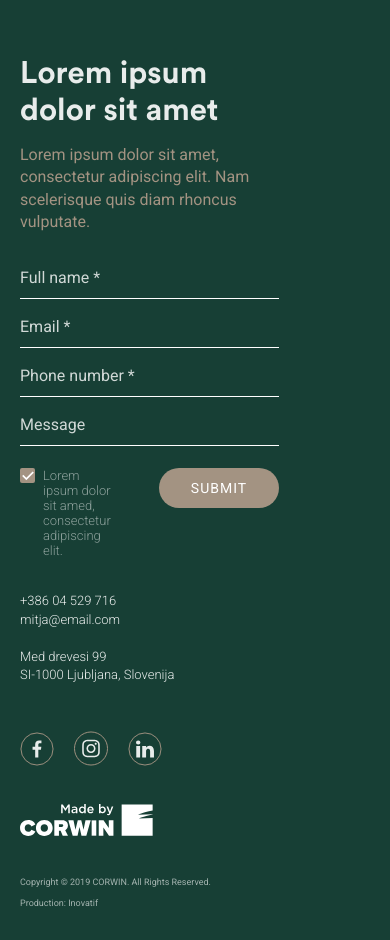
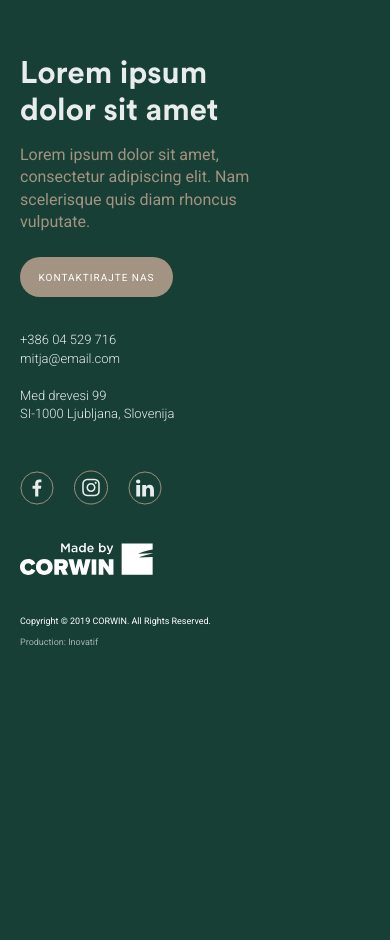
Before and after one commit to mitjapotocin/kvartet-task, a PHP site: page /index.html in a window 390 px wide. Shown: the part 1975-2915 px from the top of the page. After the commit the page ends 2620 px from the top, so only its background shows below. Run offline with PHP 8.4, Linux system fonts and the light colour scheme.

Commit message:
Added contact us button to footer, changed footer layout

```diff
--- a/css/style.css
+++ b/css/style.css
@@ -449,28 +449,51 @@ footer {
 }
 .copyrights-credit {
   overflow: hidden;
+}
+.copyrights-credit-base {
   opacity: 0.6;
 }
-.copyrights-credit p {
+.copyrights-credit-base p {
   color: #fff;
   font-size: 14px;
 }
 @media only screen and (max-width:767px) {
-  .copyrights-credit p {
+  .copyrights-credit-base p {
     font-size: 9px;
   }
 }
 .copyrights {
+  opacity: 0.6;
   float: left;
+}
+.copyrights p {
+  color: #fff;
+  font-size: 14px;
+}
+@media only screen and (max-width:767px) {
+  .copyrights p {
+    font-size: 9px;
+  }
 }
 @media only screen and (max-width:767px) {
   .copyrights {
     float: none;
     margin-bottom: 8px;
+    opacity: 1;
   }
 }
 .credit {
+  opacity: 0.6;
   float: right;
+}
+.credit p {
+  color: #fff;
+  font-size: 14px;
+}
+@media only screen and (max-width:767px) {
+  .credit p {
+    font-size: 9px;
+  }
 }
 @media only screen and (max-width:767px) {
   .credit {
@@ -521,7 +544,7 @@ footer {
 }
 @media only screen and (max-width:959px) {
   .info-contact {
-    grid-template-columns: 33% 47% 1fr;
+    grid-template-columns: 30% 47% 1fr;
   }
 }
 @media only screen and (max-width:767px) {
@@ -646,15 +669,29 @@ fieldset {
       -ms-transform: translate(-50%, -50%);
           transform: translate(-50%, -50%);
 }
-.form-button {
-  border-radius: 25px;
-  width: 160px;
-  height: 50px;
+.rounded-button-base {
   color: #fff;
   background: #a39382;
   border: none;
   letter-spacing: 1px;
+  text-transform: uppercase;
+}
+.rounded-button-base:focus {
+  outline: auto 3px #a39382;
+}
+.form-button {
+  color: #fff;
+  background: #a39382;
+  border: none;
+  letter-spacing: 1px;
+  text-transform: uppercase;
+  width: 160px;
+  height: 50px;
   font-size: 14px;
+  border-radius: 25px;
+}
+.form-button:focus {
+  outline: auto 3px #a39382;
 }
 @media only screen and (max-width:959px) {
   .form-button {
@@ -663,8 +700,33 @@ fieldset {
     border-radius: 20px;
   }
 }
-.form-button:focus {
+.contact-us-cta-button {
+  display: none;
+  visibility: hidden;
+  color: #fff;
+  background: #a39382;
+  border: none;
+  letter-spacing: 1px;
+  text-transform: uppercase;
+  width: 153px;
+  height: 40px;
+  border-radius: 20px;
+  font-size: 10px;
+}
+.contact-us-cta-button:focus {
   outline: auto 3px #a39382;
+}
+@media only screen and (max-width:479px) {
+  .contact-us-cta-button {
+    visibility: visible;
+    display: block;
+  }
+}
+@media only screen and (max-width:479px) {
+  .footer-form {
+    display: none;
+    visibility: hidden;
+  }
 }
 nav {
   font-family: 'Poppins', sans-serif;
--- a/index.html
+++ b/index.html
@@ -223,7 +223,6 @@
     <footer>
         <div class="container">
             <div class="info-contact">
-
                 <div class="contact">
                     <p>
                         +386 04 529 716
@@ -245,17 +244,18 @@
                     <p>Lorem ipsum dolor sit amet, consectetur adipiscing elit. Nam scelerisque quis
                         diam rhoncus
                         vulputate.</p>
-                    <form action="" method="post">
+                    <div>
+                        <form class="footer-form" action="" method=" post">
                             <fieldset>
                                 <div class="form-row">
                                     <label for="name" class="form-label">Full name</label>
-                                <input placeholder="Full name *" type="text" name="name" id="name" class="input-field"
-                                    required />
+                                    <input placeholder="Full name *" type="text" name="name" id="name"
+                                        class="input-field" required />
                                 </div>
                                 <div class="form-row">
                                     <label for="email" class="form-label">Email</label>
-                                <input placeholder="Email *" type="email" name="email" id="email" class="input-field"
-                                    required />
+                                    <input placeholder="Email *" type="email" name="email" id="email"
+                                        class="input-field" required />
                                 </div>
                                 <div class="form-row">
                                     <label for="message" class="form-label">Phone number</label>
@@ -264,7 +264,8 @@
                                 </div>
                                 <div class="form-row">
                                     <label for="message" class="form-label">Your message</label>
-                                <input placeholder="Message" name="message" id="message" class="input-field"></textarea>
+                                    <input placeholder="Message" name="message" id="message"
+                                        class="input-field"></textarea>
                                 </div>
 
                                 <div class="checkbox-row">
@@ -274,18 +275,25 @@
                                             <input type="checkbox" name="checkbox" id="checkbox"
                                                 class="input-field-checkbox" checked></input>
                                             <div class="custom-ckeckbox">
-                                            <img class="custom-checkbox-image" src="/images/png/check-Path.png" alt=""
-                                                srcset="">
+                                                <img class="custom-checkbox-image" src="/images/png/check-Path.png"
+                                                    alt="" srcset="">
                                             </div>
-                                        <span class="checkbox-label">Lorem ipsum dolor sit amed, consectetur adipiscing
+                                            <span class="checkbox-label">Lorem ipsum dolor sit amed, consectetur
+                                                adipiscing
                                                 elit. </span>
                                         </div>
                                     </label>
-                                <button class="form-button" type="submit">SUBMIT</button>
+                                    <button class="form-button" type="submit">Submit</button>
 
                                 </div>
                             </fieldset>
                         </form>
+                        <div class="contact-us-cta">
+                            <button class="contact-us-cta-button" onclick="window.location.href = ''">
+                                Kontaktirajte nas
+                            </button>
+                        </div>
+                    </div>
                 </div>
                 <div class="footer-logo">
                     <img src="/images/svg/Made_by_corwin-Logo.svg" alt="Made by Corwin" srcset="">
--- a/less/site/default/footer.less
+++ b/less/site/default/footer.less
@@ -25,6 +25,11 @@ footer {
 
 .copyrights-credit {
     .clearfix;
+}
+
+//Basic copyrights and credits properties
+
+.copyrights-credit-base {
     opacity: 0.6;
 
     p {
@@ -35,23 +40,24 @@ footer {
             font-size: 9px;
         }
     }
-
 }
 
 .copyrights {
+    .copyrights-credit-base;
     float: left;
 
     @media @bp_max_768 {
         float: none;
         margin-bottom: 8px;
+        opacity: 1;
     }
 }
 
 .credit {
+    .copyrights-credit-base;
     float: right;
 
     @media @bp_max_768 {
-
         float: none;
     }
 }
@@ -100,7 +106,7 @@ footer {
     grid-template-columns: 25% 37% 1fr;
 
     @media @bp_max_960 {
-        grid-template-columns: 33% 47% 1fr;
+        grid-template-columns: 30% 47% 1fr;
     }
 
     grid-template-rows: 1fr;
@@ -247,23 +253,45 @@ fieldset {
     .translate(-50%, -50%);
 }
 
+.rounded-button-base {
+    color: #fff;
+    background: @buttoncolor;
+    border: none;
+    letter-spacing: 1px;
+    text-transform: uppercase;
+
+    &:focus {
+        outline: auto 3px @buttoncolor;
+    }
+}
+
 .form-button {
+    .rounded-button-base;
+    .wh(160px, 50px);
+    font-size: 14px;
     border-radius: 25px;
-    .wh(160px, 50px);
 
     @media @bp_max_960 {
         .wh(120px, 40px);
         border-radius: 20px;
     }
+}
 
-    color: #fff;
-    background: @buttoncolor;
-    border: none;
-    letter-spacing: 1px;
+.contact-us-cta-button {
+    .hidden;
+    .rounded-button-base;
+    .wh(153px, 40px);
+    border-radius: 20px;
+    font-size: 10px;
 
-    font-size: 14px;
-
-    &:focus {
-        outline: auto 3px @buttoncolor;
+    @media @bp_max_480 {
+        .visible;
+        display: block;
     }
 }
+
+.footer-form {
+    @media @bp_max_480 {
+        .hidden
+    }
+}
```
Also changed, not shown: css/.prefixed/style.css (+70 -8 lines), css/style.min.css, 2 other files. Lines whose indentation alone changed are shown as unchanged.
